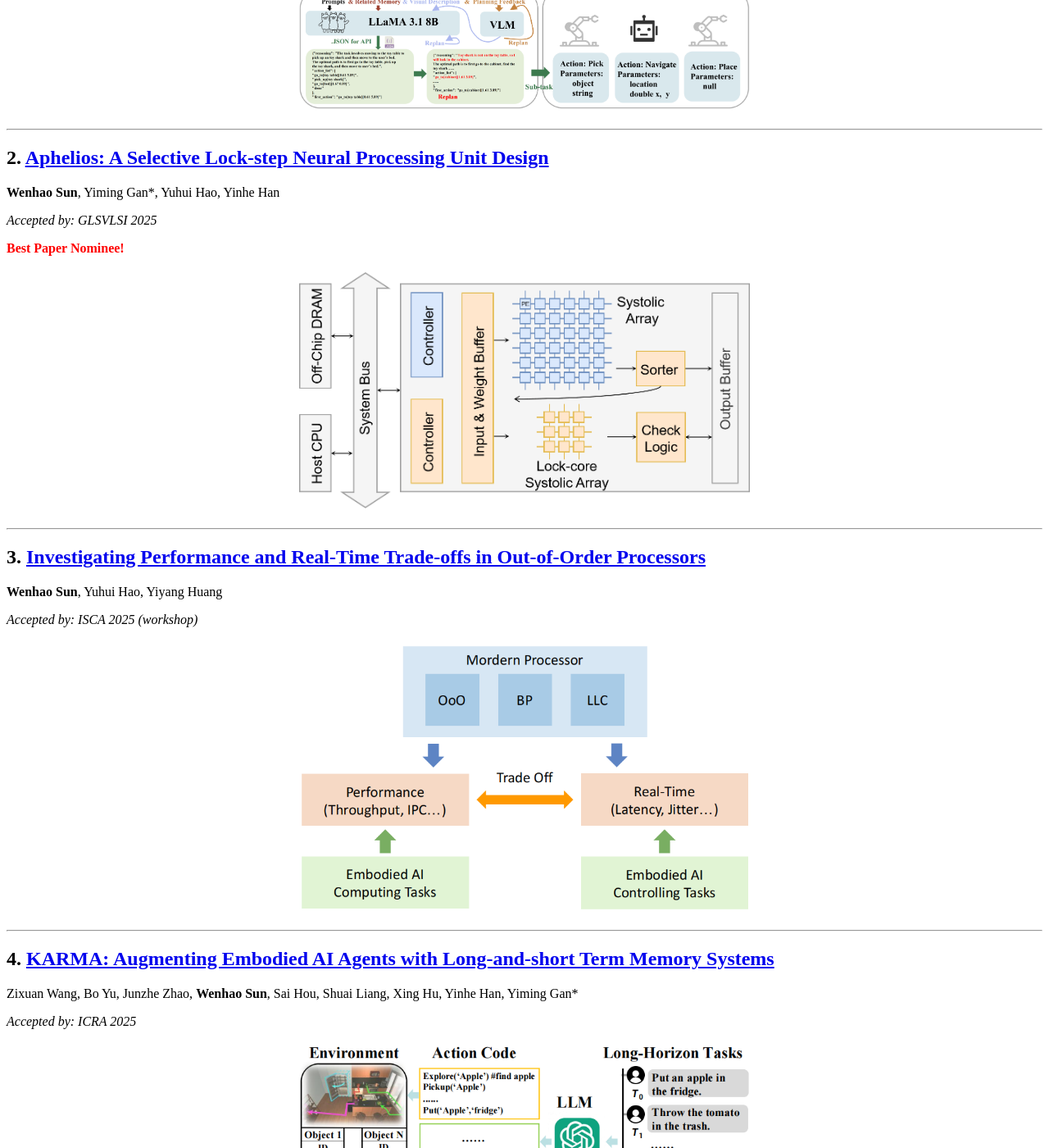
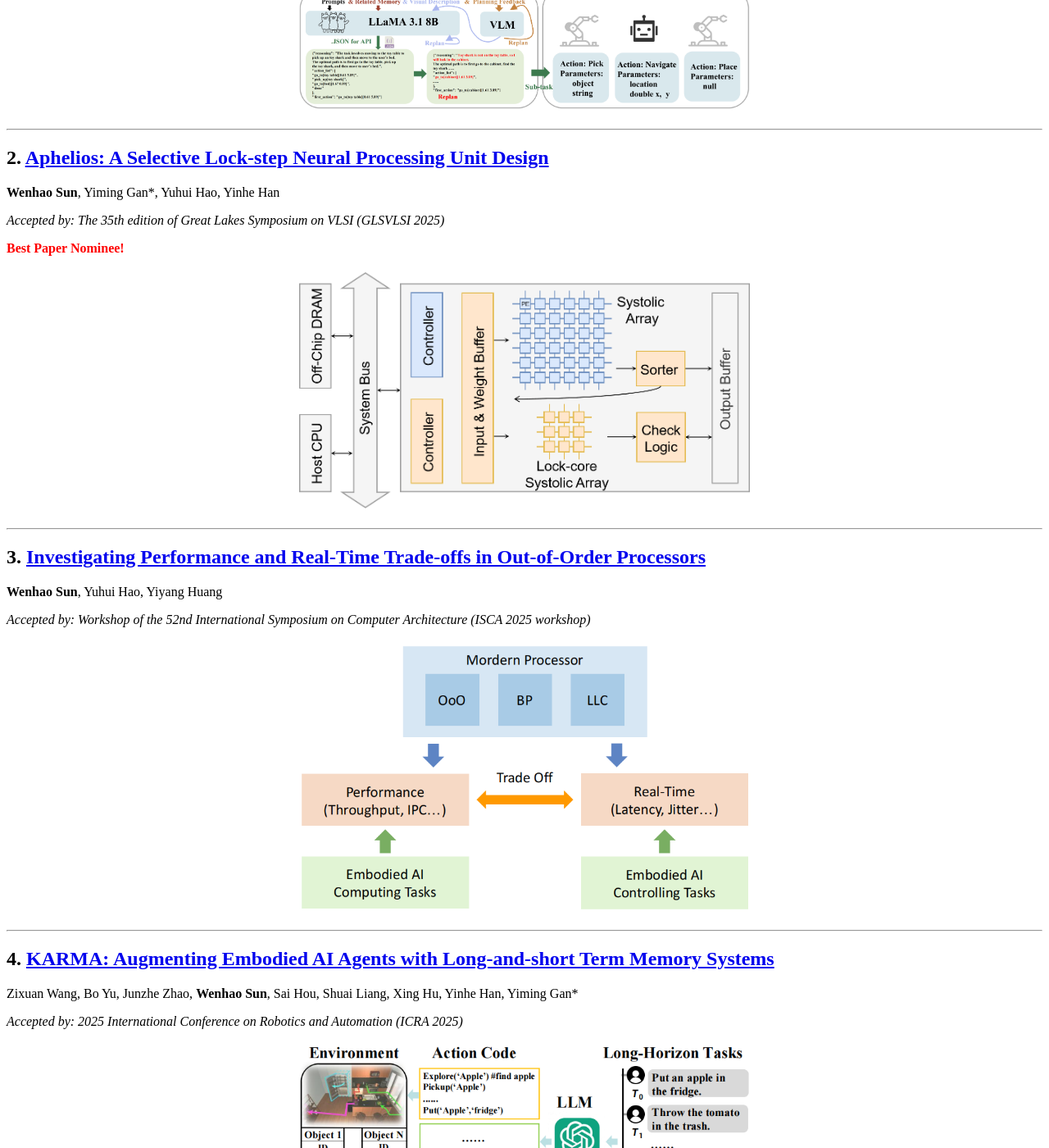
Before and after one commit to sun123-cmd/sun123-cmd.github.io, a Jekyll site: the page built from _pages/includes/pub.md, in a window 1280 px wide and 1400 px high, scrolled down 748 px. Shown: the whole window at 82% size. Built offline with Jekyll 4.4.1, drawn with Linux system fonts in a browser that asks for light colours; our own code applies the rules of GitHub Pages for plain Markdown files.

Commit message:
Update pub.md

```diff
--- a/_pages/includes/pub.md
+++ b/_pages/includes/pub.md
@@ -16,7 +16,7 @@
 
  **Wenhao Sun**, Yiming Gan*, Yuhui Hao, Yinhe Han
 
-*Accepted by: GLSVLSI 2025*
+*Accepted by: The 35th edition of Great Lakes Symposium on VLSI (GLSVLSI 2025)*
 <p style="text-align: left; color: red; font-weight: bold;">
   Best Paper Nominee!
 </p>
@@ -31,7 +31,7 @@
 
  **Wenhao Sun**, Yuhui Hao, Yiyang Huang
 
-*Accepted by: ISCA 2025 (workshop)*
+*Accepted by: Workshop of the 52nd International Symposium on Computer Architecture (ISCA 2025 workshop)*
 
 <figure style="margin: 20px auto; width: 550px; text-align: center;">
   <img src="/images/o3.png" alt="KARMA Publication Cover" style="width: 100%; height: auto;">
@@ -43,7 +43,7 @@
 
 Zixuan Wang, Bo Yu, Junzhe Zhao, **Wenhao Sun**, Sai Hou, Shuai Liang, Xing Hu, Yinhe Han, Yiming Gan*
 
-*Accepted by: ICRA 2025*
+*Accepted by: 2025 International Conference on Robotics and Automation (ICRA 2025)*
 
 <figure style="margin: 20px auto; width: 550px; text-align: center;">
   <img src="/images/karma.png" alt="KARMA Publication Cover" style="width: 100%; height: auto;">
```
